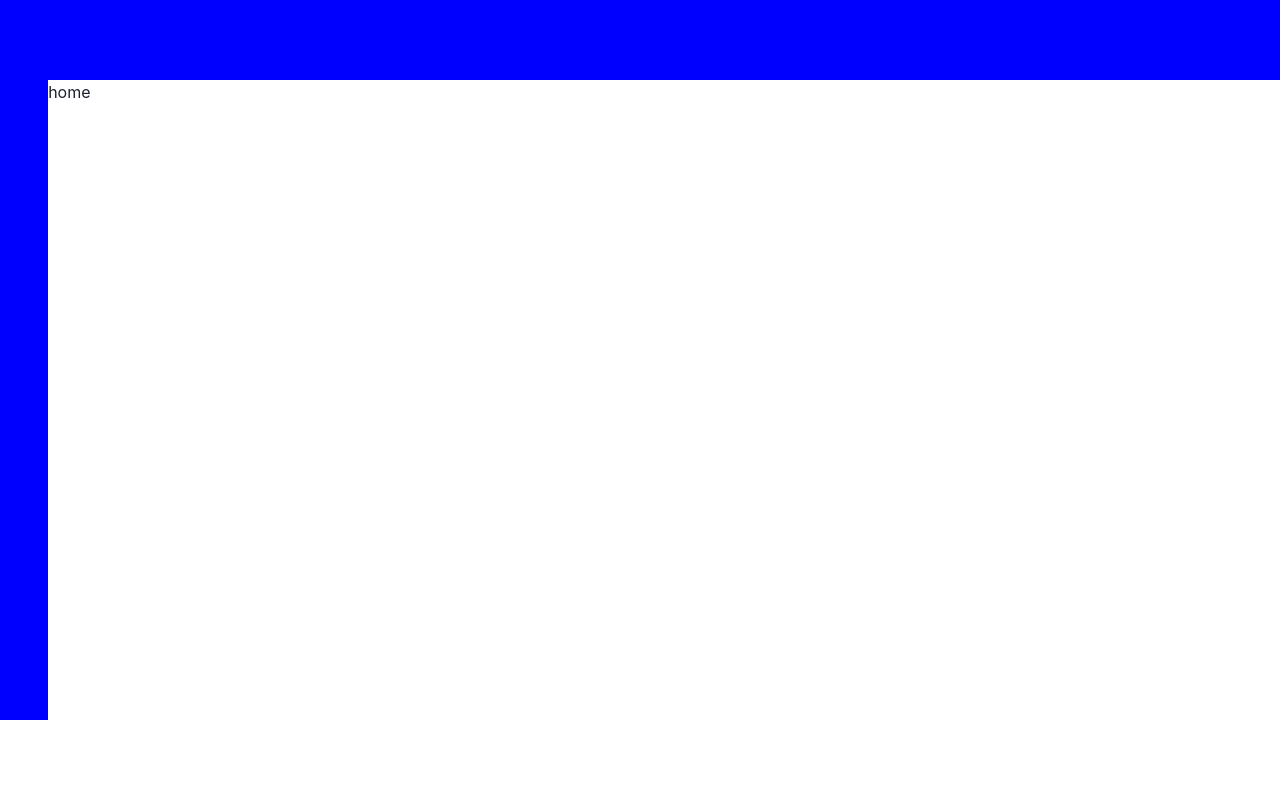
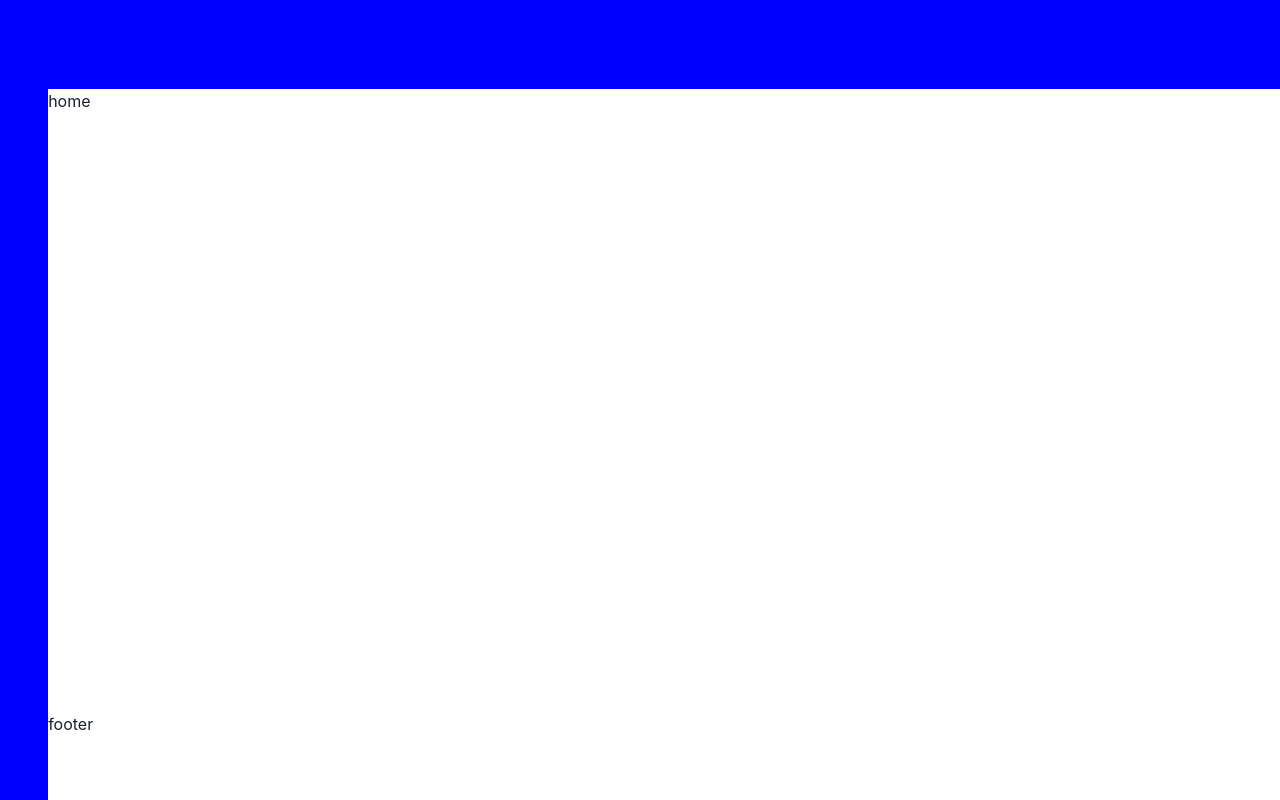
Before and after one commit to Dompet-hei/Dompet-front, a React (Vite) app: page / in a window 1280 px wide. Built offline with nearby package versions, Linux system fonts and the light colour scheme.

Commit message:
fix: footer position

```diff
--- a/src/pages/components/Footer.jsx
+++ b/src/pages/components/Footer.jsx
@@ -1,7 +1,11 @@
 import { Flex } from "@chakra-ui/react";
 
 const Footer = () => {
-  return <Flex h="100px" w="100%"></Flex>;
+  return (
+    <Flex h="100px" w="100%">
+      footer
+    </Flex>
+  );
 };
 
 export default Footer;
--- a/src/pages/layouts/HeaderFooter.jsx
+++ b/src/pages/layouts/HeaderFooter.jsx
@@ -8,9 +8,11 @@ const HeaderFooter = ({ children }) => {
       <Header />
       <Flex w="100%" h="100%" direction="row">
         <Flex w="50px" h="100%" bgColor="blue"></Flex>
-        {children}
+        <Flex w="100%" h="100%" direction="column">
+          {children}
+          <Footer />
+        </Flex>
       </Flex>
-      <Footer />
     </Flex>
   );
 };
```
